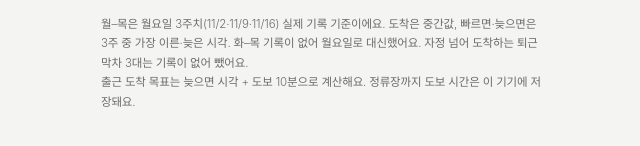
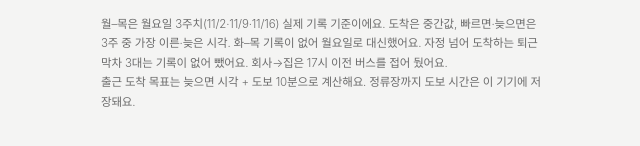
Before and after one commit to ff-aca/web, a plain HTML site: page 6004.html in a window 1280 px wide. Shown: the part 3891-4037 px from the top of the page, without its empty margins (317-957 px from the left). Drawn offline with Linux system fonts and the light colour scheme; a web font is replaced by a local one.

Commit message:
1117 최종이길

```diff
--- a/6004.html
+++ b/6004.html
@@ -160,9 +160,9 @@ function render(scroll){
   $('res').innerHTML=html;
   $('mini').innerHTML=MINI;
   let t='',last='';
-  const amN=K==='back'?D.filter(x=>m(x[0])<12*60).length:0;
-  const amOpen=OPEN_AM===null?(pi>=0&&pi<amN):OPEN_AM;
-  if(amN)t+=`<tr class="fold" id="fold"><td colspan="3">새벽 · 오전 ${amN}대 ${amOpen?'접기 ▴':'펼치기 ▾'}</td></tr>`;
+  const amN=K==='back'?D.filter(x=>m(x[0])<17*60).length:0;
+  const amOpen=OPEN_AM===null?(SEL!=='now'&&pi>=0&&pi<amN):OPEN_AM;
+  if(amN)t+=`<tr class="fold" id="fold"><td colspan="3">새벽 · 오전 · 오후 ${amN}대 ${amOpen?'접기 ▴':'펼치기 ▾'}</td></tr>`;
   D.forEach((x,i)=>{const[a,ae,b,bl,avg,mn,mx,est]=x;const s=sec(a);
     if(i<amN&&!amOpen)return;
     if(s!==last){t+=`<tr class="sec"><td colspan="3">${s}</td></tr>`;last=s}
@@ -171,7 +171,7 @@ function render(scroll){
   $('tb').innerHTML=t;
   if($('fold'))$('fold').onclick=()=>{OPEN_AM=!amOpen;render(false)};
   $('foot').innerHTML=(DAY==='mon'
-    ?'월–목은 월요일 3주치(11/2·11/9·11/16) 실제 기록 기준이에요. 도착은 중간값, 빠르면·늦으면은 3주 중 가장 이른·늦은 시각. 화–목 기록이 없어 월요일로 대신했어요. 자정 넘어 도착하는 퇴근 막차 3대는 기록이 없어 뺐어요.'
+    ?'월–목은 월요일 3주치(11/2·11/9·11/16) 실제 기록 기준이에요. 도착은 중간값, 빠르면·늦으면은 3주 중 가장 이른·늦은 시각. 화–목 기록이 없어 월요일로 대신했어요. 자정 넘어 도착하는 퇴근 막차 3대는 기록이 없어 뺐어요. 회사→집은 17시 이전 버스를 접어 뒀어요.'
     :'금요일은 앱 예상시간표 기준이에요. * 표시는 소요시간 추정.')
     +'<br>출근 도착 목표는 늦으면 시각 + 도보 10분으로 계산해요. 정류장까지 도보 시간은 이 기기에 저장돼요.';
   document.documentElement.style.setProperty('--toph',$('top').offsetHeight+'px');
```
